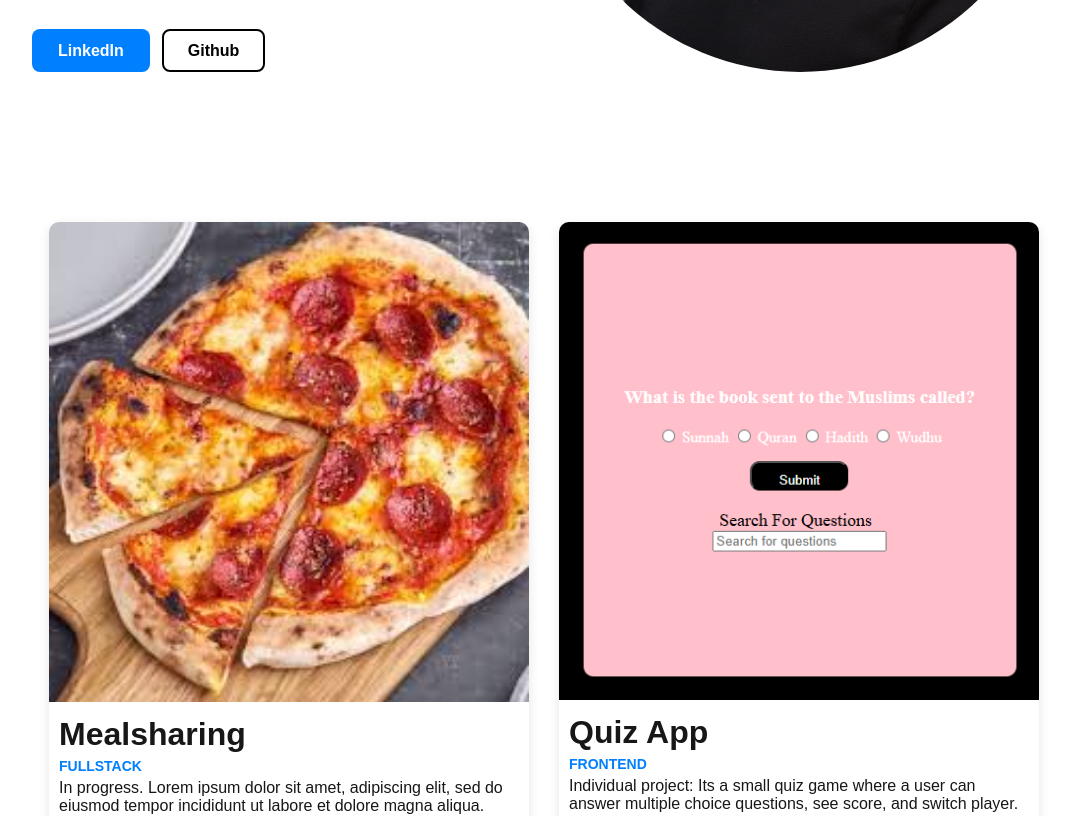
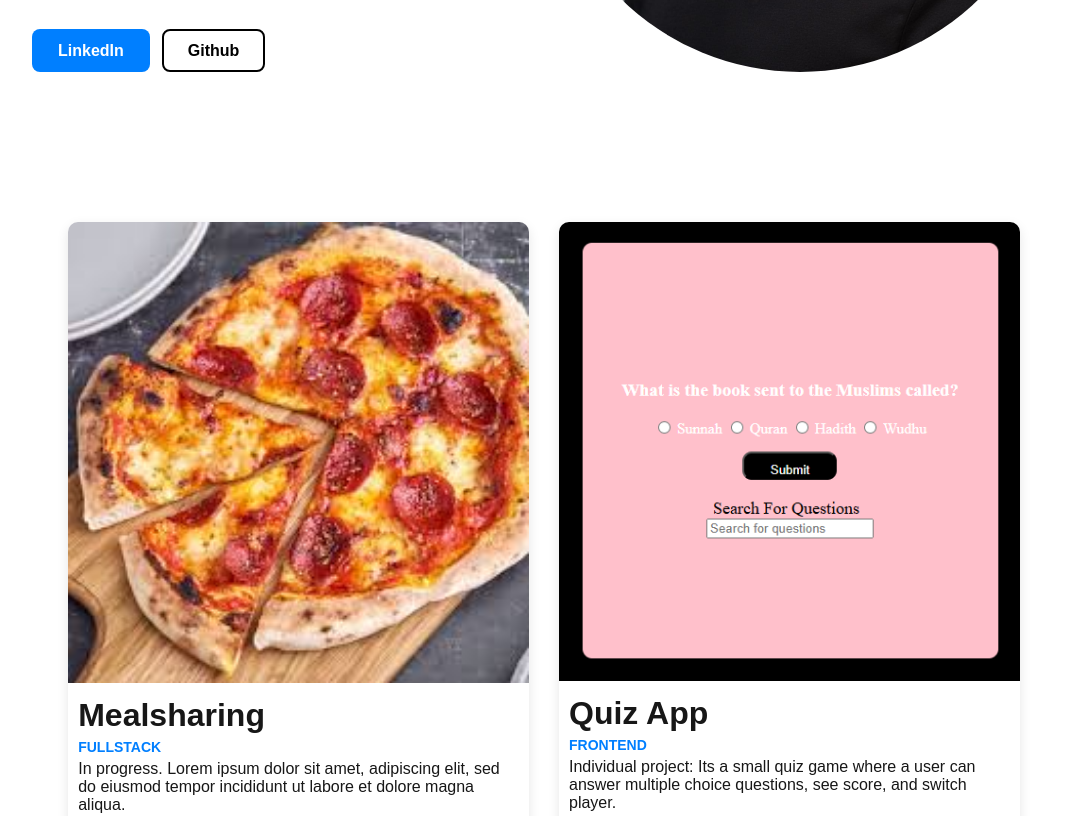
Before and after one commit to Ganja0003/my-portfolio, a Next.js app: page / in a window 1280 px wide. Shown: the part 620-1436 px from the top of the page, without its empty margins (96-1166 px from the left). Built offline with nearby package versions, Linux system fonts and the light colour scheme.

Commit message:
Change the max-width from absolute unit(px) to a relative unit(%), and add max-height for images so they are all same size.

```diff
--- a/src/app/page.css
+++ b/src/app/page.css
@@ -300,7 +300,7 @@ object-position: 50% 10%;
   flex-wrap: wrap;
   gap: 30px;
   justify-content: center;
-  max-width: 1200px;
+  max-width: 90%;
   margin-top: 50px;
 }
 
@@ -317,7 +317,7 @@ object-position: 50% 10%;
 
 .projectImage{
   width: 100%;
-
+  max-height: 500px;
 }
 
 
```
